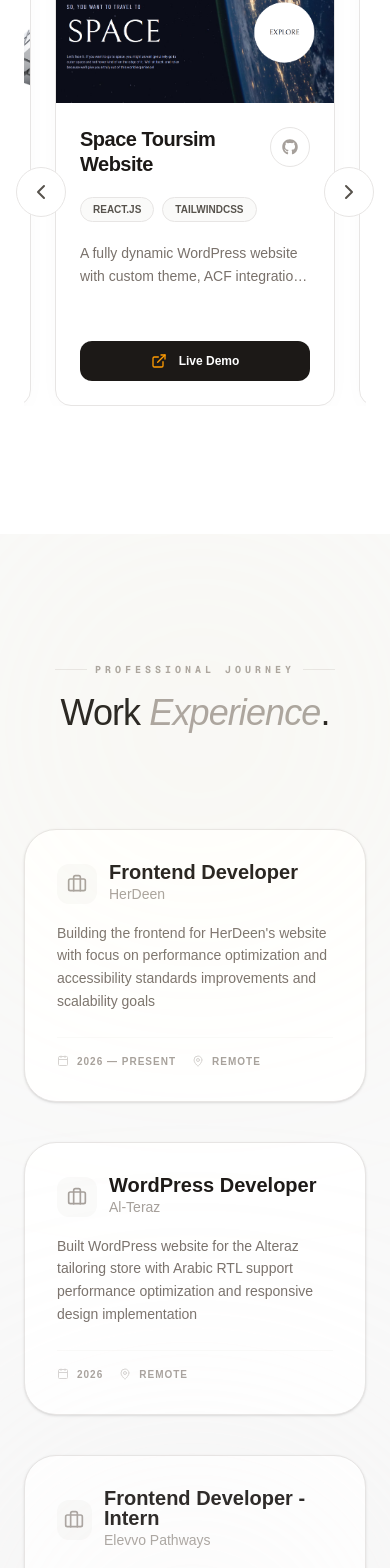
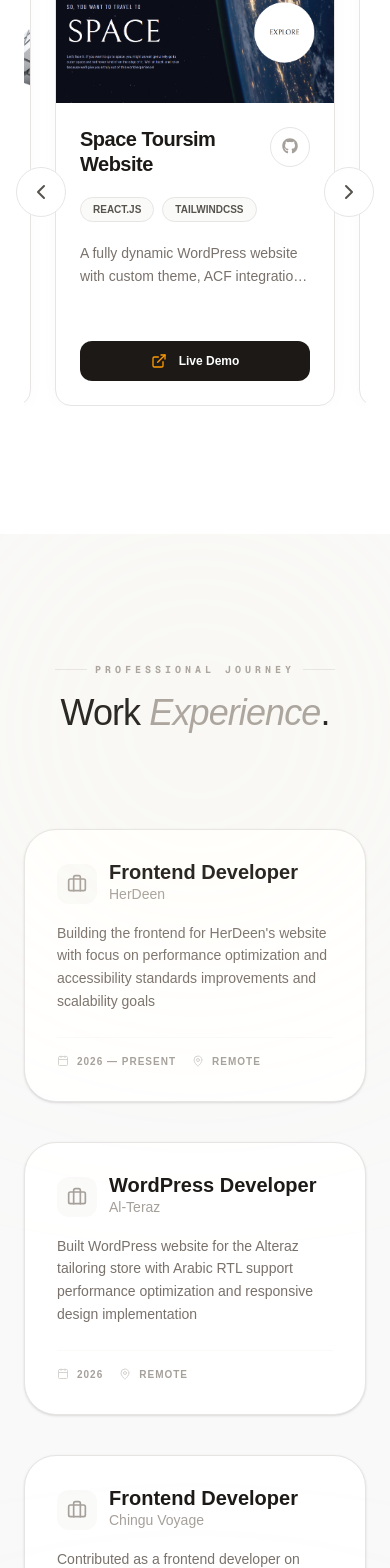
Before and after one commit to nazeeha-kb/nazeeha-portfolio, a Next.js app: page / in a window 390 px wide. Shown: the part 3800-5368 px from the top of the page. Built offline with nearby package versions, Linux system fonts and the light colour scheme.

Commit message:
minor UI fixes

```diff
--- a/src/app/components/About.jsx
+++ b/src/app/components/About.jsx
@@ -65,7 +65,7 @@
               initial={{ opacity: 0, y: 12 }}
               animate={{ opacity: 1, y: 0 }}
               transition={{ duration: 0.8, delay: 0.3 }}
-              className="flex flex-col sm:flex-row gap-4 sm:gap-6 justify-center pt-2"
+              className="flex flex-col sm:flex-row gap-4 sm:gap-6 md:justify-start justify-center pt-2"
             >
               <motion.a
                 href="#contact"
--- a/src/app/components/Experience.jsx
+++ b/src/app/components/Experience.jsx
@@ -25,6 +25,14 @@
   },
   {
     id: 3,
+    role: "Frontend Developer",
+    company: "Chingu Voyage",
+    location: "Remote",
+    period: "2025",
+    description: "Contributed as a frontend developer on PullBoard, a GitHub PR tracking dashboard, collaborating in a remote agile environment and working closely with a UI/UX designer to implement responsive UI and enhance usability.",
+  },
+  {
+    id: 4,
     role: "Frontend Developer - Intern",
     company: "Elevvo Pathways",
     location: "Remote",
--- a/src/app/components/Projects.jsx
+++ b/src/app/components/Projects.jsx
@@ -74,7 +74,7 @@
           rel="noopener noreferrer"
           className="h-10 sm:h-11 aspect-square border border-stone-200 dark:border-stone-700 rounded-full flex items-center justify-center text-stone-400 dark:text-stone-500 bg-white dark:bg-stone-800"
         >
-          <FontAwesomeIcon icon={faGithub} />
+          <div title="github repo"><FontAwesomeIcon icon={faGithub} /></div>
         </motion.a>
       </div>
 
```
